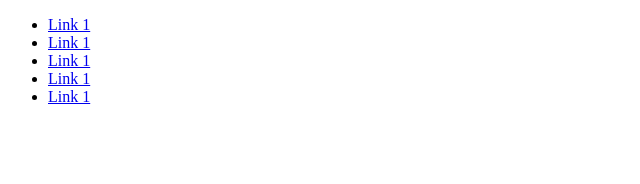
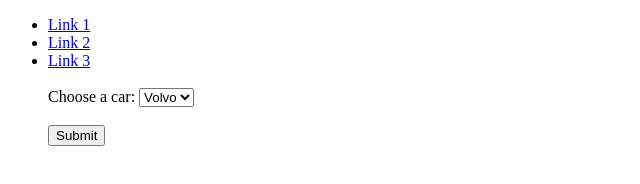
Before and after one commit to uc-pkj/Simple-HTML-Screen-With-Accessible-Tabs, a plain HTML site: page index.html in a window 1280 px wide. Shown: the whole page, without its empty margins (0-640 px from the left). Drawn offline with Linux system fonts and the light colour scheme.

Commit message:
Add additional data

```diff
--- a/index.html
+++ b/index.html
@@ -1,18 +1,31 @@
 <!DOCTYPE html>
 <html lang="en">
+
 <head>
     <meta charset="UTF-8">
     <meta http-equiv="X-UA-Compatible" content="IE=edge">
     <meta name="viewport" content="width=device-width, initial-scale=1.0">
     <title>Accessible Features</title>
 </head>
+
 <body>
     <ul>
         <li><a href="http://">Link 1</a></li>
-        <li><a href="http://">Link 1</a></li>
-        <li><a href="http://">Link 1</a></li>
-        <li><a href="http://">Link 1</a></li>
-        <li><a href="http://">Link 1</a></li>
+        <li><a href="http://">Link 2</a></li>
+        <li><a href="http://">Link 3</a></li>
+        <br>
+        <form action="/action_page.php">
+            <label for="cars">Choose a car:</label>
+            <select name="cars" id="cars">
+                <option value="volvo">Volvo</option>
+                <option value="saab">Saab</option>
+                <option value="opel">Opel</option>
+                <option value="audi">Audi</option>
+            </select>
+            <br><br>
+            <input type="submit" value="Submit">
+        </form>
     </ul>
 </body>
+
 </html>
```
